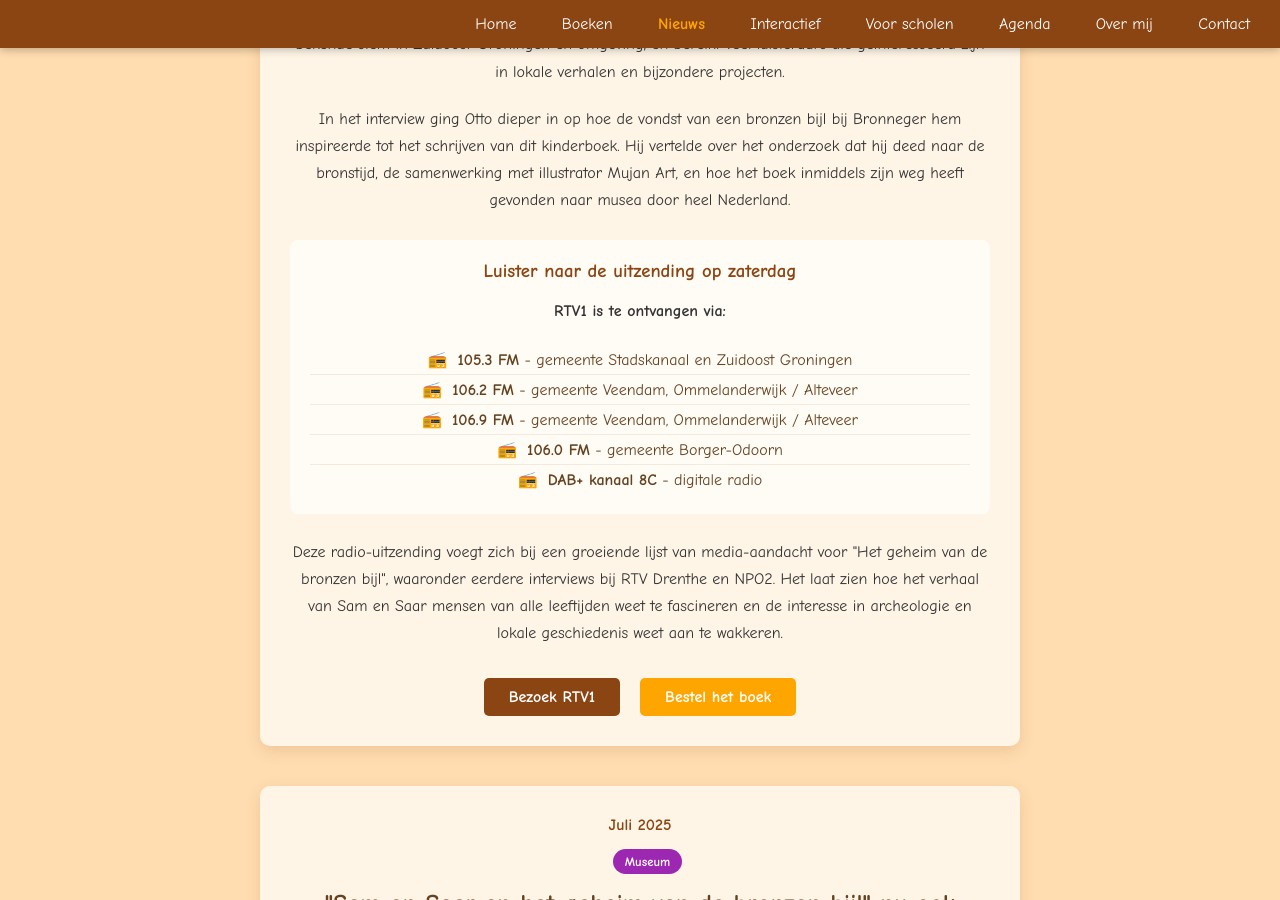
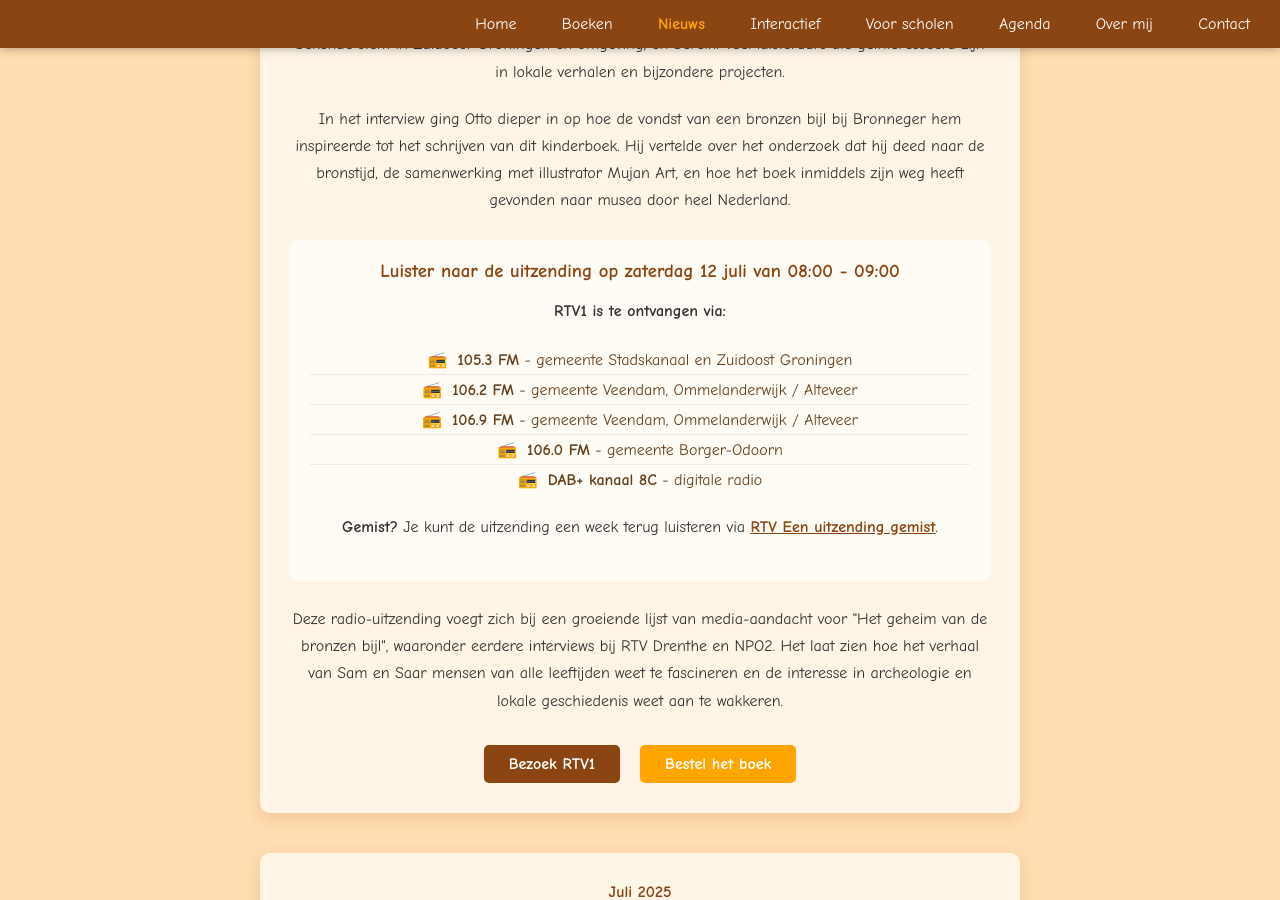
Before and after one commit to otorenbosch/samensaar.nl, a Jekyll site: the page built from nieuws.html, in a window 1280 px wide and 900 px high, scrolled down 1364 px. Built offline with Jekyll 4.4.1, drawn with Linux system fonts in a browser that asks for light colours; comment, search, counter and statistics services are not loaded.

Commit message:
Link naar uitzending gemist.

```diff
--- a/nieuws.html
+++ b/nieuws.html
@@ -43,7 +43,7 @@ title: Nieuws
             </p>
 
             <div class="radio-info">
-                <h3>Luister naar de uitzending op zaterdag</h3>
+                <h3>Luister naar de uitzending op zaterdag 12 juli van 08:00 - 09:00</h3>
                 <p><strong>RTV1 is te ontvangen via:</strong></p>
                 <ul class="frequency-list">
                     <li><strong>105.3 FM</strong> - gemeente Stadskanaal en Zuidoost Groningen</li>
@@ -52,6 +52,7 @@ title: Nieuws
                     <li><strong>106.0 FM</strong> - gemeente Borger-Odoorn</li>
                     <li><strong>DAB+ kanaal 8C</strong> - digitale radio</li>
                 </ul>
+                <p style="margin-top: 20px;"><strong>Gemist?</strong> Je kunt de uitzending een week terug luisteren via <a href="https://rtveen.nl/uitzendinggemist-radio/" target="_blank" style="color: #8B4513; font-weight: bold;">RTV Een uitzending gemist</a>.</p>
             </div>
 
             <!-- Deze sectie is nu verborgen, wordt zichtbaar na zaterdag -->
```
